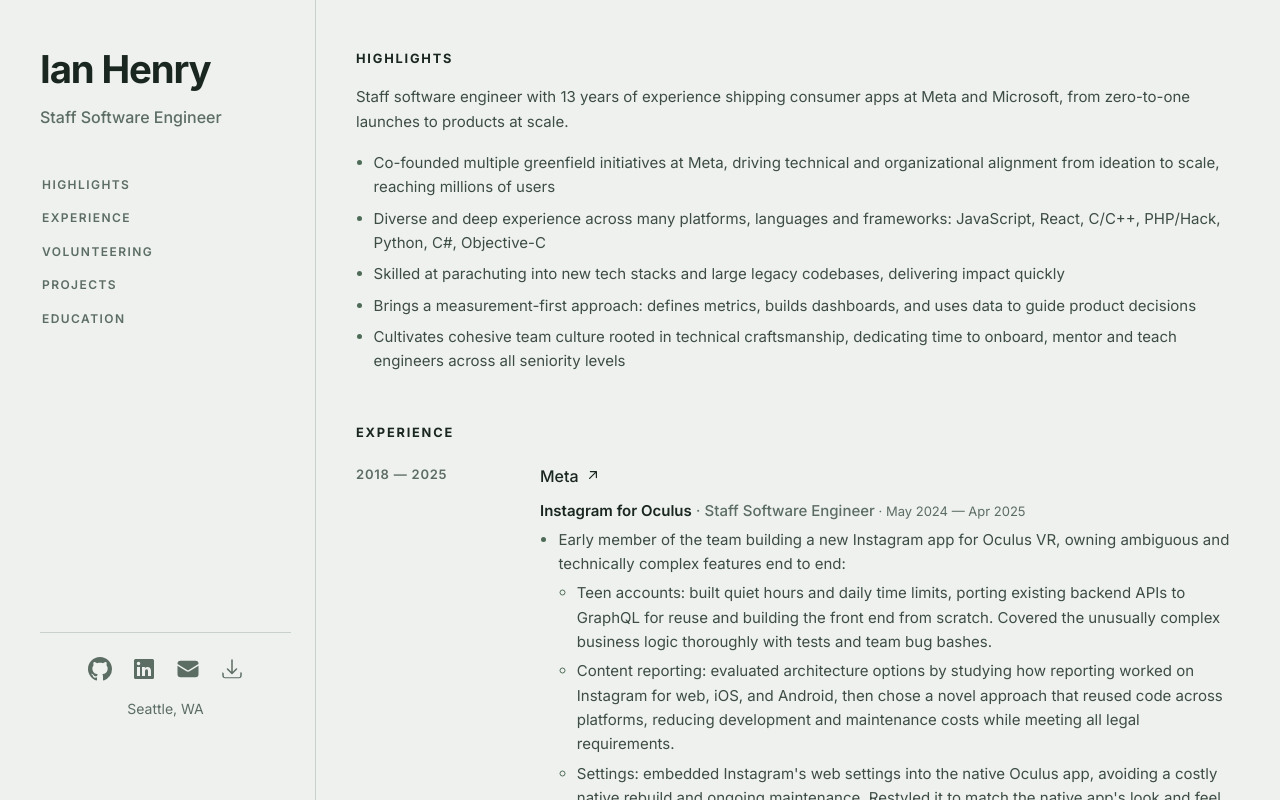
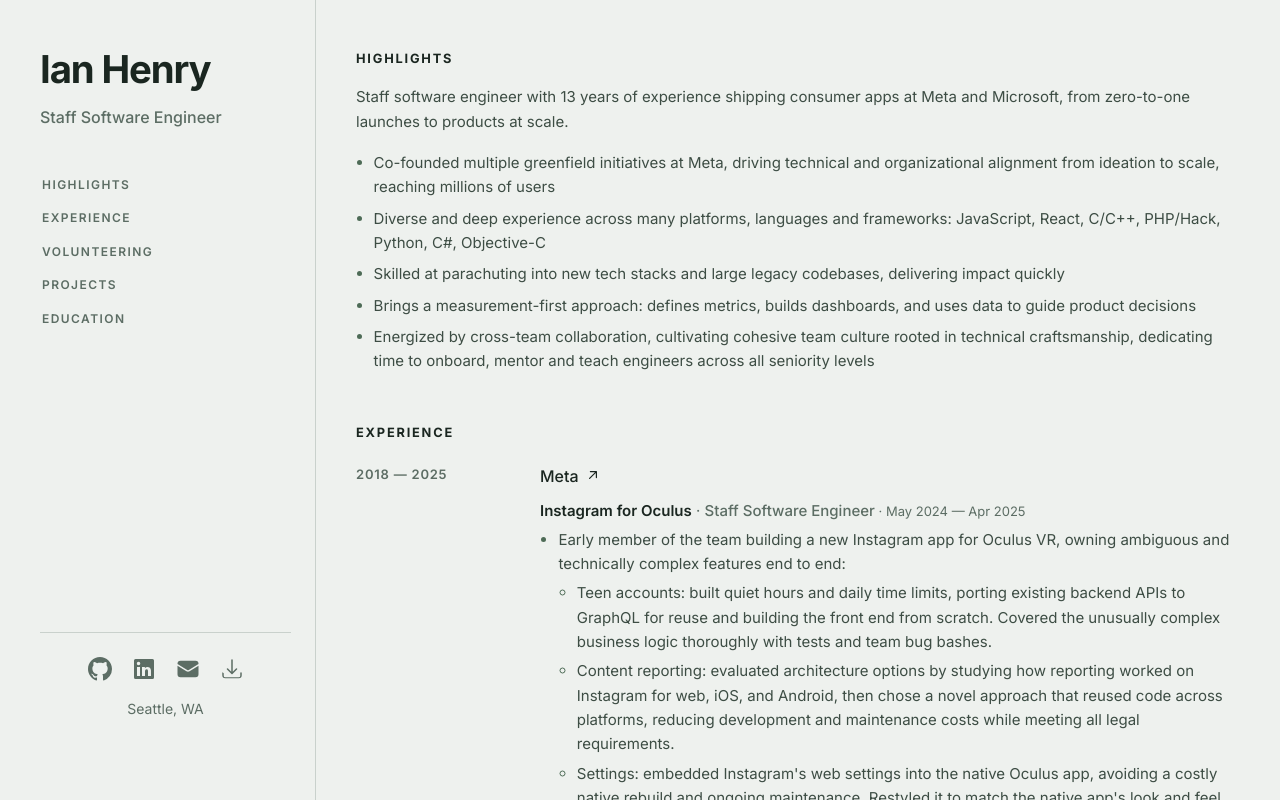
Before and after one commit to ianlhenry/portfolio-site, a React (Vite) app: page / in a window 1280 px wide. Built offline with nearby package versions, Linux system fonts and the light colour scheme.

Commit message:
More resume content updates.

```diff
--- a/src/data/resumeData.ts
+++ b/src/data/resumeData.ts
@@ -19,7 +19,7 @@
     "Diverse and deep experience across many platforms, languages and frameworks: JavaScript, React, C/C++, PHP/Hack, Python, C#, Objective-C",
     "Skilled at parachuting into new tech stacks and large legacy codebases, delivering impact quickly",
     "Brings a measurement-first approach: defines metrics, builds dashboards, and uses data to guide product decisions",
-    "Cultivates cohesive team culture rooted in technical craftsmanship, dedicating time to onboard, mentor and teach engineers across all seniority levels",
+    "Energized by cross-team collaboration, cultivating cohesive team culture rooted in technical craftsmanship, dedicating time to onboard, mentor and teach engineers across all seniority levels",
   ],
 } satisfies Person;
 
@@ -53,6 +53,7 @@
           "React Native",
           "GraphQL",
           "Python",
+          "Figma"
         ],
         jobResponsibilities: [
           {
@@ -195,8 +196,14 @@
         endDate: { month: 8, year: 2017 },
         languages: ["C#", "XAML", "C++/CX", "C++", "Objective-C"],
         jobResponsibilities: [
-          "Worked across the full stack to implement features in the Groove Music App (C#, C++/CX, XAML) and the Office for iOS/Mac (Objective-C)",
-          "Tech lead for brand new Universal Windows Podcast app; wrote the design doc, onboarded and mentored new engineers, built core parts of the app using XAML and C# including background audio support, subscription management, collection page, and more",
+          {
+            text: "Mobile and desktop developer across a variety of first-party apps:",
+            subBullets: [
+              "Podcast App: tech lead for brand new app; wrote the design doc, onboarded and mentored new engineers, built core parts of the app using XAML and C# including background audio support, subscription management, collection page, and more.",
+              "Groove Music App: implemented features using C#, C++/CX and XAML.",
+              "Office for iOS/Mac: built new features using Objective-C."
+            ],
+          },
         ],
       },
       {
@@ -206,8 +213,8 @@
         endDate: { month: 6, year: 2015 },
         languages: ["C++", "C#"],
         jobResponsibilities: [
-          "Windows Phone mobile engineer, worked in C++ and C# across the Windows Phone OS codebase; implemented new features in Kid's Corner, Action Center, Settings, Notifications, Alarms, Podcast app, and others",
-          "Designed and implemented a major enterprise email security feature that required changes to core Windows Phone OS components across the entire stack, including the e-mail app, the email sync service, the database layer, and the email notification service",
+          "Windows Phone mobile engineer, worked in C++ and C# across the Windows Phone OS codebase; implemented new features in Kid's Corner, Action Center, Settings, Notifications, Alarms, Podcast app, and others.",
+          "Designed and built a major enterprise email security feature, changing core Windows Phone OS components across the stack: the email app, sync service, database layer, and notification service.",
         ],
       },
       {
@@ -224,8 +231,7 @@
           "C#",
         ],
         jobResponsibilities: [
-          "Built a web application to manage build and test runs for the Windows Phone OS codebase using ASP.NET MVC, ASP.NET WebAPI, JavaScript, jQuery and CSS",
-          "Implemented new features and fixed bugs in existing tools and services in C#",
+          "Front-end web developer, building applications to manage build and test runs for the Windows Phone OS codebase using ASP.NET MVC, ASP.NET WebAPI, JavaScript, jQuery and CSS.",
         ],
       },
     ],
@@ -246,7 +252,7 @@
         endDate: null,
         languages: ["Javascript", "React", "Python", "Plone/Zope", "Cursor AI IDE", "Claude Code"],
         jobResponsibilities: [
-          "Implemented various website features and performance improvements requested by trip leaders and members using Javascript & Python in a Plone & Zope based tech stack",
+          "Implemented various website features and performance improvements requested by trip leaders and members using Javascript & Python in a Plone & Zope based tech stack.",
         ],
       },
     ],
```
